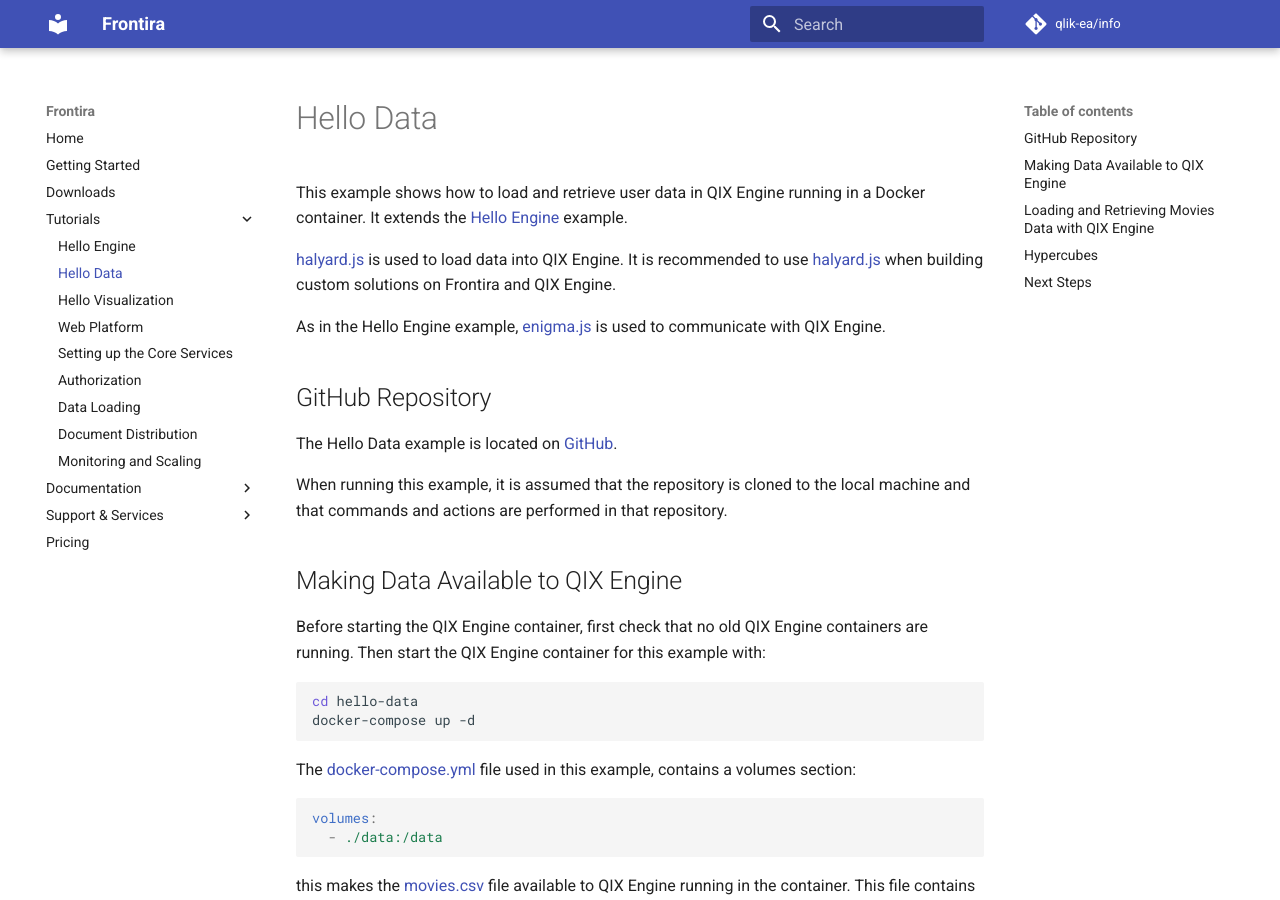
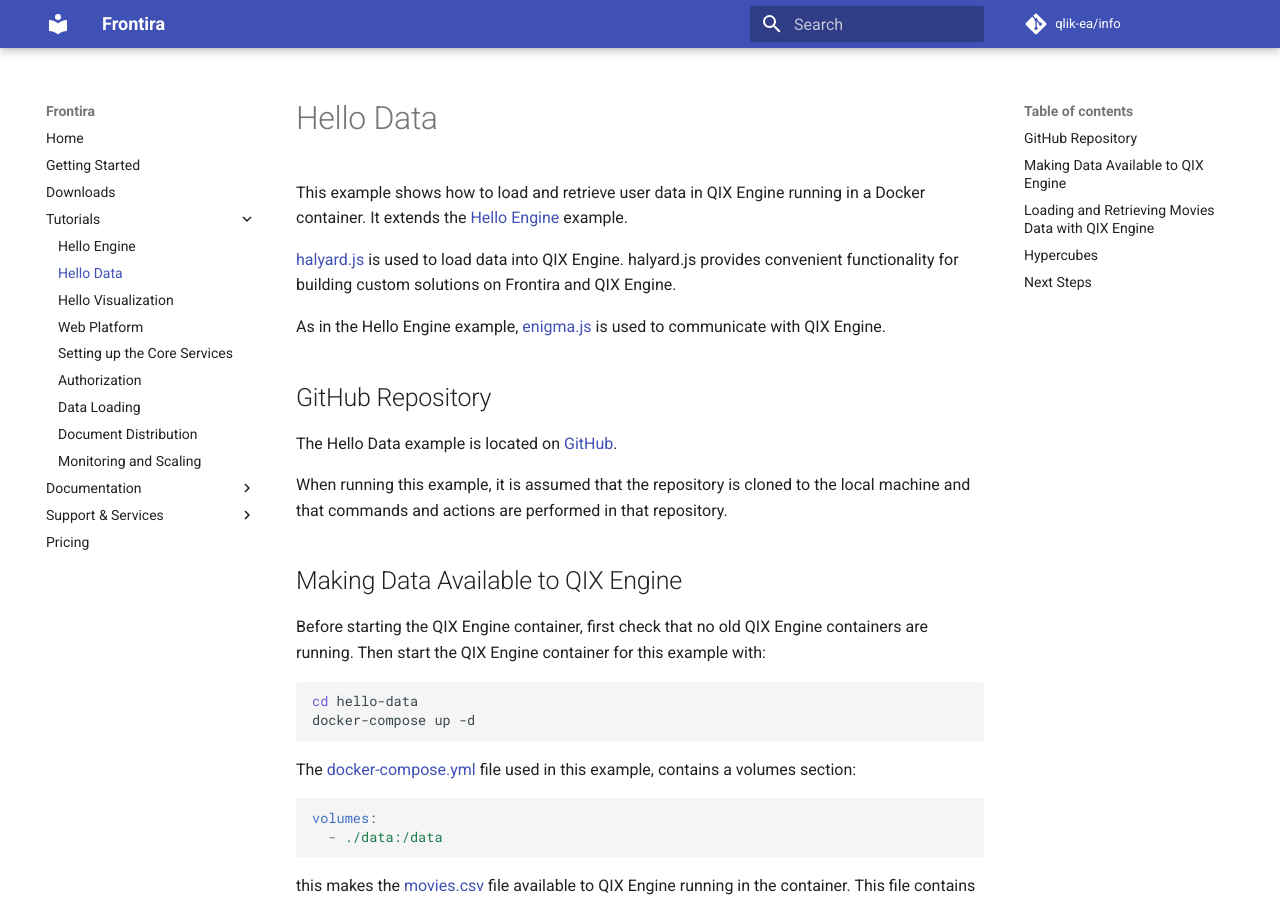
Before and after one commit to qlik-oss/core-website, an MkDocs documentation site: the page built from docs/tutorials/hello-data.md, in a window 1280 px wide and 900 px high. Built offline with MkDocs 1.6.1 and Material for MkDocs 9.7.7, drawn with Linux system fonts in a browser that asks for light colours; comment, search, counter and statistics services are not loaded; old or Windows-style settings are respelled for this version of MkDocs.

Commit message:
Updates on PR

```diff
--- a/docs/tutorials/hello-data.md
+++ b/docs/tutorials/hello-data.md
@@ -3,8 +3,8 @@
 This example shows how to load and retrieve user data in QIX Engine running in a Docker container. It extends the
 [Hello Engine](./hello-engine.md) example.
 
-[halyard.js](https://github.com/qlik-oss/halyard.js) is used to load data into QIX Engine. It is recommended to use
-[halyard.js](https://github.com/qlik-oss/halyard.js) when building custom solutions on Frontira and QIX Engine.
+[halyard.js](https://github.com/qlik-oss/halyard.js) is used to load data into QIX Engine. halyard.js provides
+convenient functionality for building custom solutions on Frontira and QIX Engine.
 
 As in the Hello Engine example, [enigma.js](https://github.com/qlik-oss/enigma.js) is used to communicate with QIX
 Engine.
@@ -93,7 +93,7 @@
 central concept of _hypercubes_ in QIX Engine.
 
 Users not familiar with hypercubes are encouraged to learn more about them in the
-[Hypercube](http://help.qlik.com/en-US/sense-developer/September2017/Subsystems/Platform/Content/Concepts/Hypercubes.htm)
+[Hypercube](http://help.qlik.com/en-US/sense-developer/Subsystems/Platform/Content/Concepts/Hypercubes.htm)
 help section of the Qlik Sense product.
 
 ## Next Steps
```
